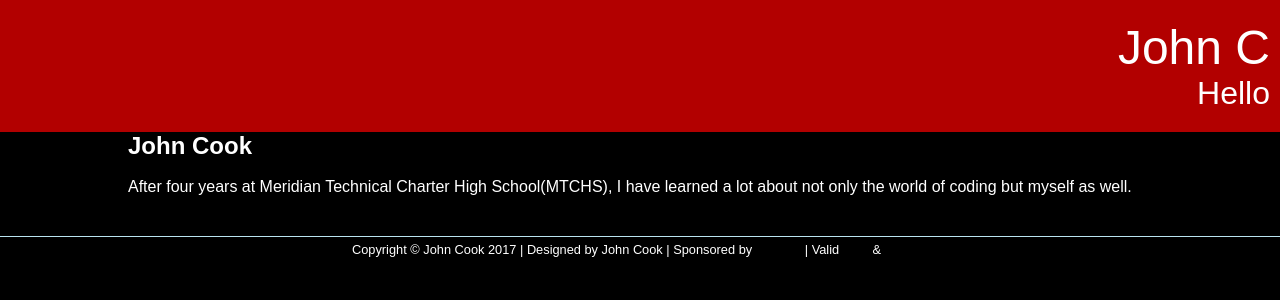
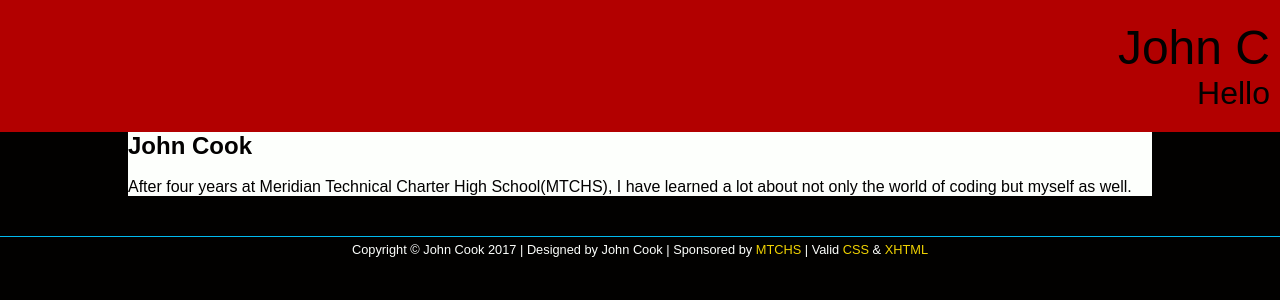
Before and after one commit to JAndrewCook/JAndrewCook.github.io, a PHP site: page / in a window 1280 px wide. Shown: the top 300 px of the page. Run offline with PHP 8.4, Linux system fonts and the light colour scheme.

Commit message:
update color scheme

```diff
--- a/includes/port.css
+++ b/includes/port.css
@@ -42,15 +42,16 @@ header h2 {
 }
 /*body*/
 body {
-	background-color: black;
+	background-color: #020100;
 	font-family: sans-serif;
-	color: white;
+	color: #020100;
 }
 ::-webkit-scrollbar{
 	display: none;
 }
 main {
 	width: 80%;
+	background-color: #fdfffc;
 	min-height: 10px;
 	margin: auto;
 }
@@ -74,17 +75,17 @@ main li {
 }
 a {
 	text-decoration: none;
-	color: black;
+	color: #f1d302;
 
 }
 /*form*/
 input[type=text] {
-	border: solid 2px #BAE4F0;
+	border: solid 2px #01baef;
 	width: 20%;
 
 }
 textarea {
-	border: solid 2px #BAE4F0;
+	border: solid 2px #01baef;
 
 }
 form {
@@ -106,7 +107,7 @@ nav ul {
 nav ul li {
   float:left;
   list-style: none;
-	background-color: #d3d3d3;
+	background-color: #b20000;
   width: 20%;
 
 }
@@ -124,7 +125,7 @@ footer {
   font-size: .8em;
   margin-top: 40px;
   margin-bottom: 40px;
-  border-top: solid 1px #BAE4F0;
+  border-top: solid 1px #01baef;
   padding-top: 5px;
-  color: white;
+  color: #fdfffc;
 }
```
